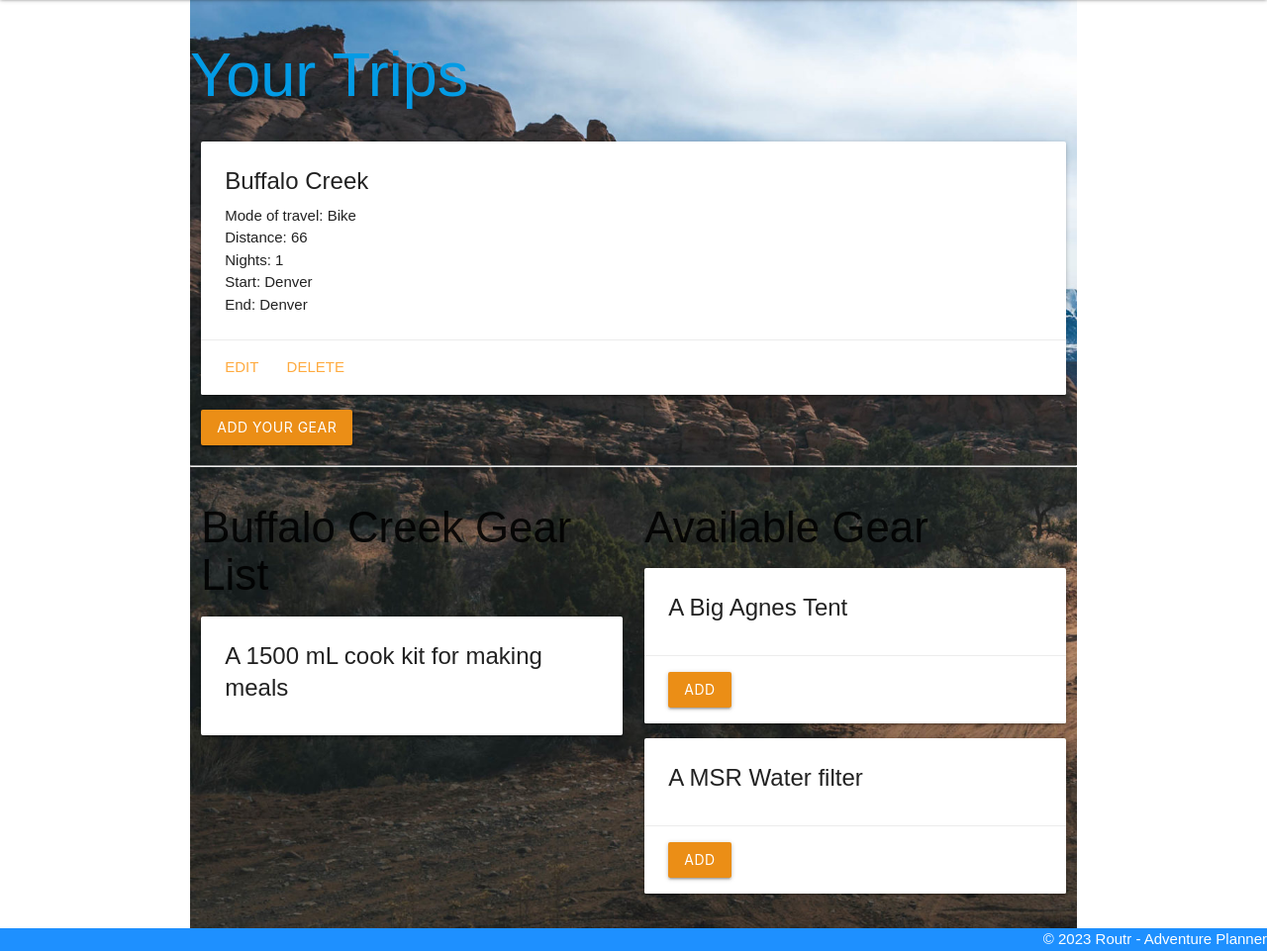
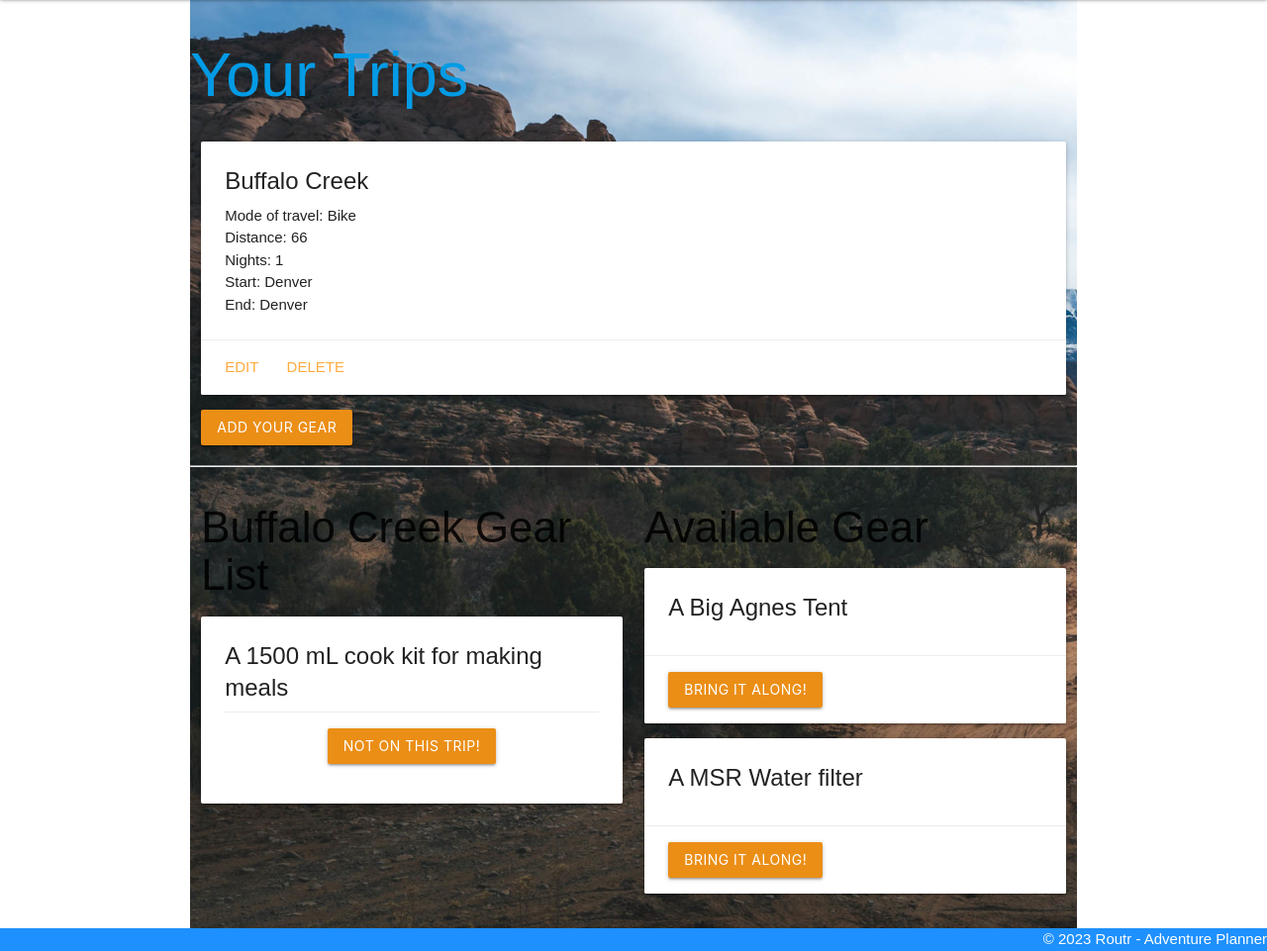
Before and after one commit to layhee/routr, a Django app: page /trips/1/ in a window 1280 px wide. Shown: the part 65-1026 px from the top of the page at 99% size. Run offline with Django 4.2, Linux system fonts and the light colour scheme; data comes from the database, SQL or seed files in the repository; both versions use the stored data as it was after the commit; some web fonts are replaced.

Commit message:
gear list can be brought or unbrought

```diff
--- a/main/templates/trips/detail.html
+++ b/main/templates/trips/detail.html
@@ -32,13 +32,24 @@
 				<span class="card-title">
 					A {{ gear.size }} {{ gear.name.lower }} {{gear.use}}
 				</span>
+				<div class="card-action center">
+					<form
+						action="{% url 'assoc_trip' trip.id gear.id %}"
+						method="POST">
+						{% csrf_token %}
+						<button
+							type="submit"
+							class="btn">
+							Not on this trip!
+						</button>
+					</form>
+				</div>
 			</div>
 		</div>
 		{% endfor %} {% else %}
 		<h5>No gear added to this trip yet</h5>
 		{% endif %}
 	</div>
-	<!-- Available gear will come after this line -->
 	<div class="col s6">
 		<h3>Available Gear</h3>
 		{% if gear.count %} {% for gear in gear.all %}
@@ -48,13 +59,13 @@
 			</div>
 			<div class="card-action">
 				<form
-					action=""
-					method="post">
+					action="{% url 'assoc_gear' trip.id gear.id %}"
+					method="POST">
 					{% csrf_token %}
 					<button
 						type="submit"
 						class="btn">
-						Add
+						Bring it along!
 					</button>
 				</form>
 			</div>
--- a/main/urls.py
+++ b/main/urls.py
@@ -14,6 +14,8 @@ urlpatterns = [
     path('gear/create/', views.GearCreate.as_view(), name='gear_create'),
     path('gear/<int:pk>/update/', views.GearUpdate.as_view(), name='gear_update'),
     path('gear/<int:pk>/delete/', views.GearDelete.as_view(), name='gear_delete'),
-    # path('trips/<int:trip_id>/assoc_gear/<int:gear_id>/',
-    #      views.assoc_gear, name='assoc_gear'),
+    path('trips/<int:trip_id>/assoc_gear/<int:gear_id>/',
+         views.assoc_gear, name='assoc_gear'),
+    path('trips/<int:trip_id>/assoc_trip/<int:gear_id>/',
+         views.assoc_trip, name='assoc_trip'),
 ]
--- a/main/views.py
+++ b/main/views.py
@@ -1,4 +1,4 @@
-from django.shortcuts import render
+from django.shortcuts import render, redirect
 from django.views.generic import ListView, CreateView
 from .models import Trip, Gear
 from django.views.generic.edit import CreateView, UpdateView, DeleteView
@@ -39,6 +39,16 @@ def trip_detail(request, trip_id):
     })
 
 
+def assoc_gear(request, trip_id, gear_id):
+    Trip.objects.get(id=trip_id).gear.add(gear_id)
+    return redirect('detail', trip_id=trip_id)
+
+
+def assoc_trip(request, trip_id, gear_id):
+    Trip.objects.get(id=trip_id).gear.remove(gear_id)
+    return redirect('detail', trip_id=trip_id)
+
+
 class TripCreate(CreateView):
     model = Trip
     fields = ['name', 'mode', 'distance', 'nights', 'start', 'end']
```
Also changed, not shown: db.sqlite3.
